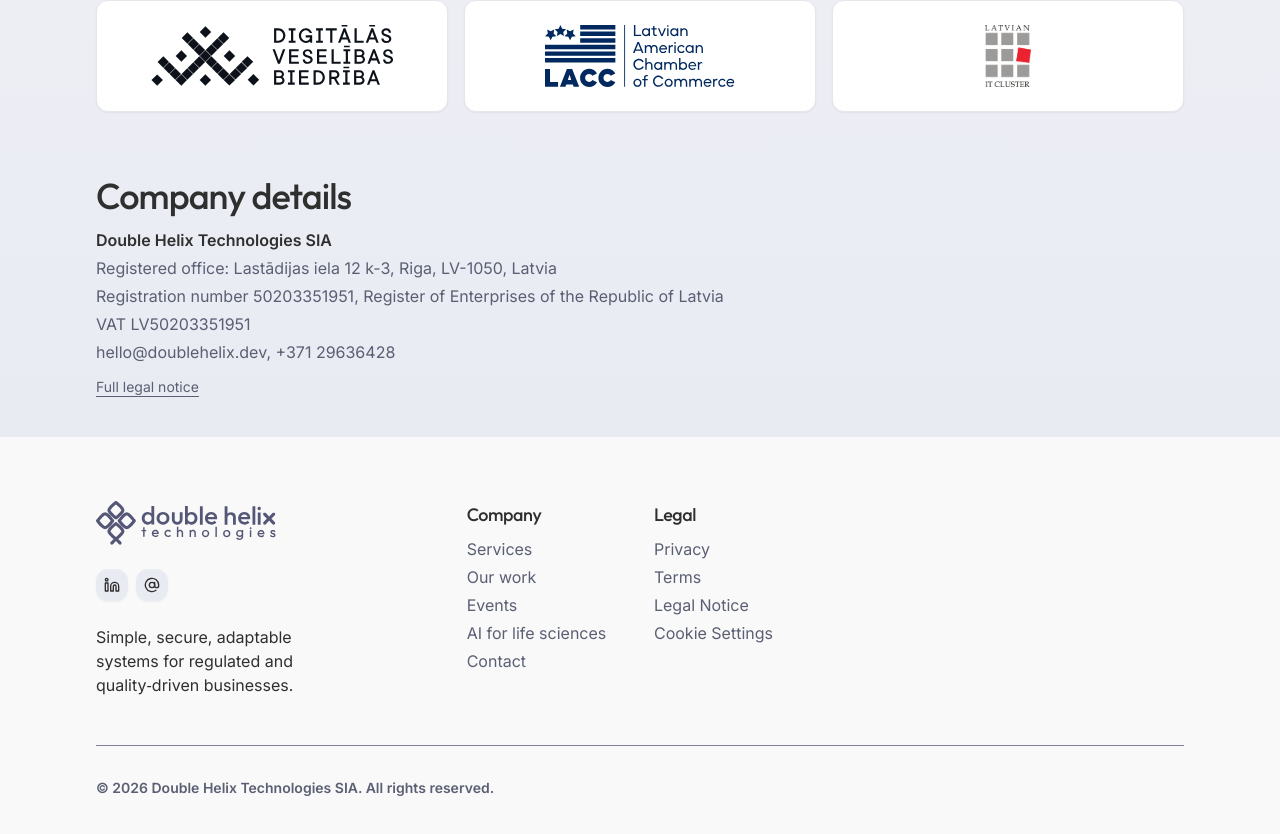
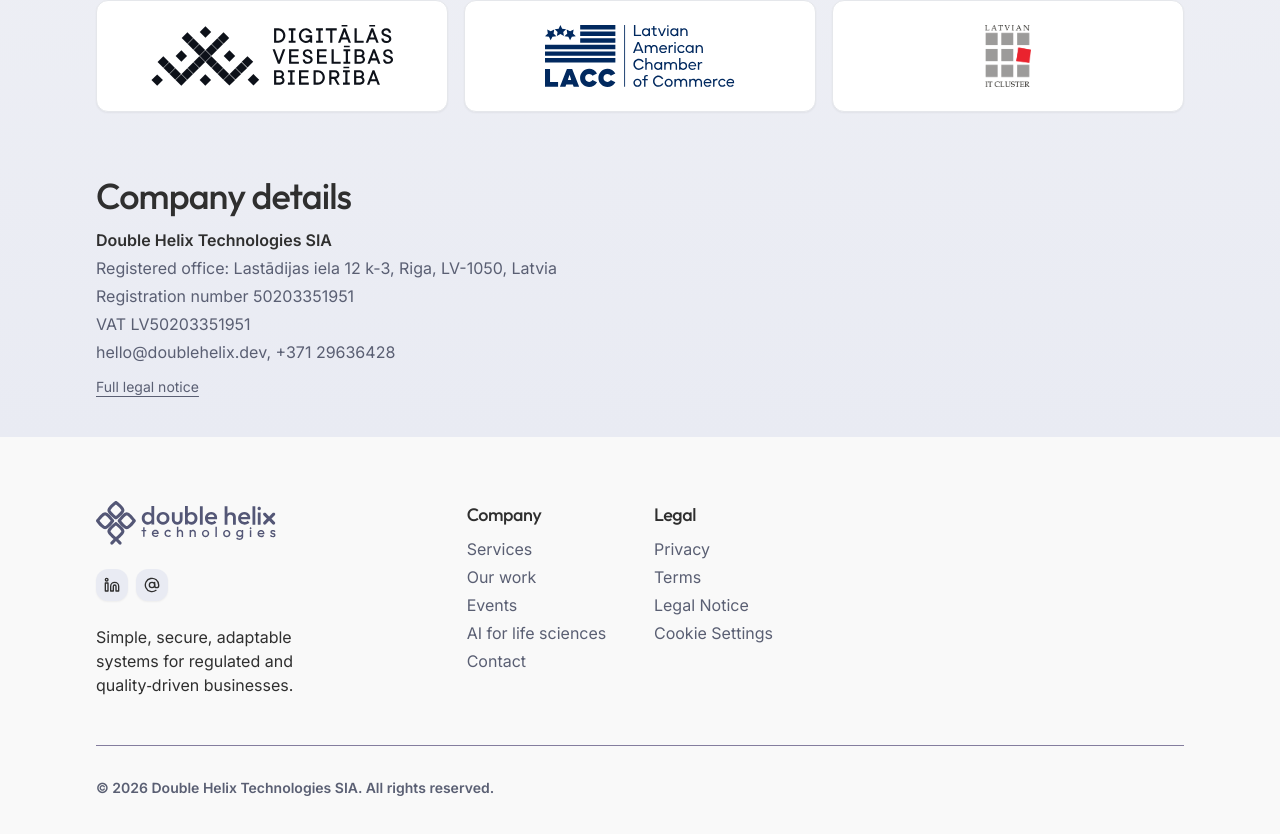
Before and after one commit to Double-Helix-Technologies/Double-Helix-Technologies.github.io, a Next.js app: page /team in a window 1280 px wide. Shown: the part 1475-2309 px from the top of the page. Built offline with nearby package versions, Linux system fonts and the light colour scheme.

Commit message:
Drop the register name from the About page company details
Co-Authored-By: Claude Fable 5.1 <noreply@anthropic.com>
Claude-Session: https://claude.ai/code/session_014Uy7fsqTgCJjGH1i9NjK3Q

```diff
--- a/app/team/page.tsx
+++ b/app/team/page.tsx
@@ -192,7 +192,7 @@ export default function TeamPage() {
                 Registered office: {siteConfig.address.streetAddress}, {siteConfig.address.addressLocality},{' '}
                 {siteConfig.address.postalCode}, Latvia
               </p>
-              <p>Registration number 50203351951, Register of Enterprises of the Republic of Latvia</p>
+              <p>Registration number 50203351951</p>
               <p>VAT LV50203351951</p>
               <p>
                 <a href={`mailto:${siteConfig.email}`} className="hover:text-text-primary">
```
